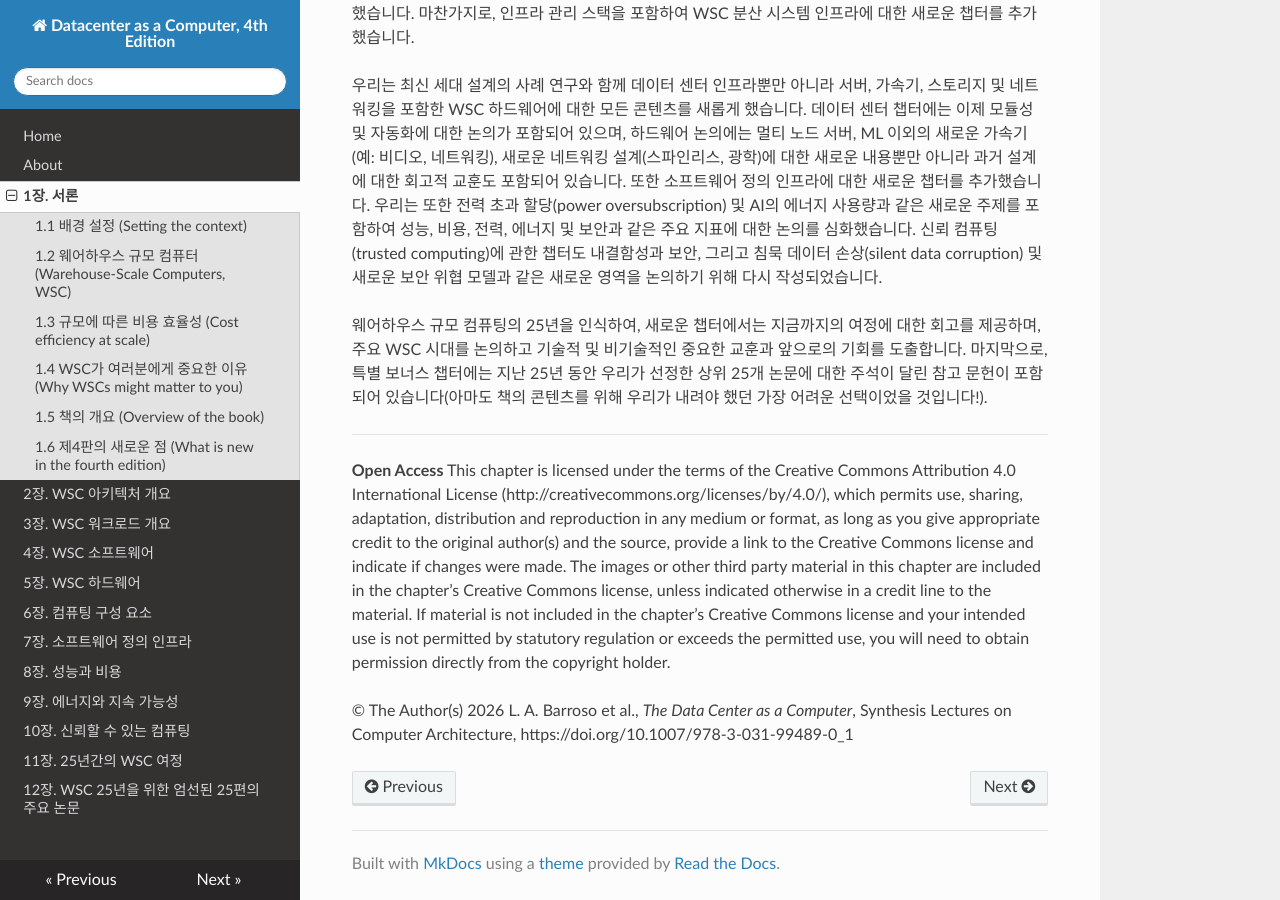
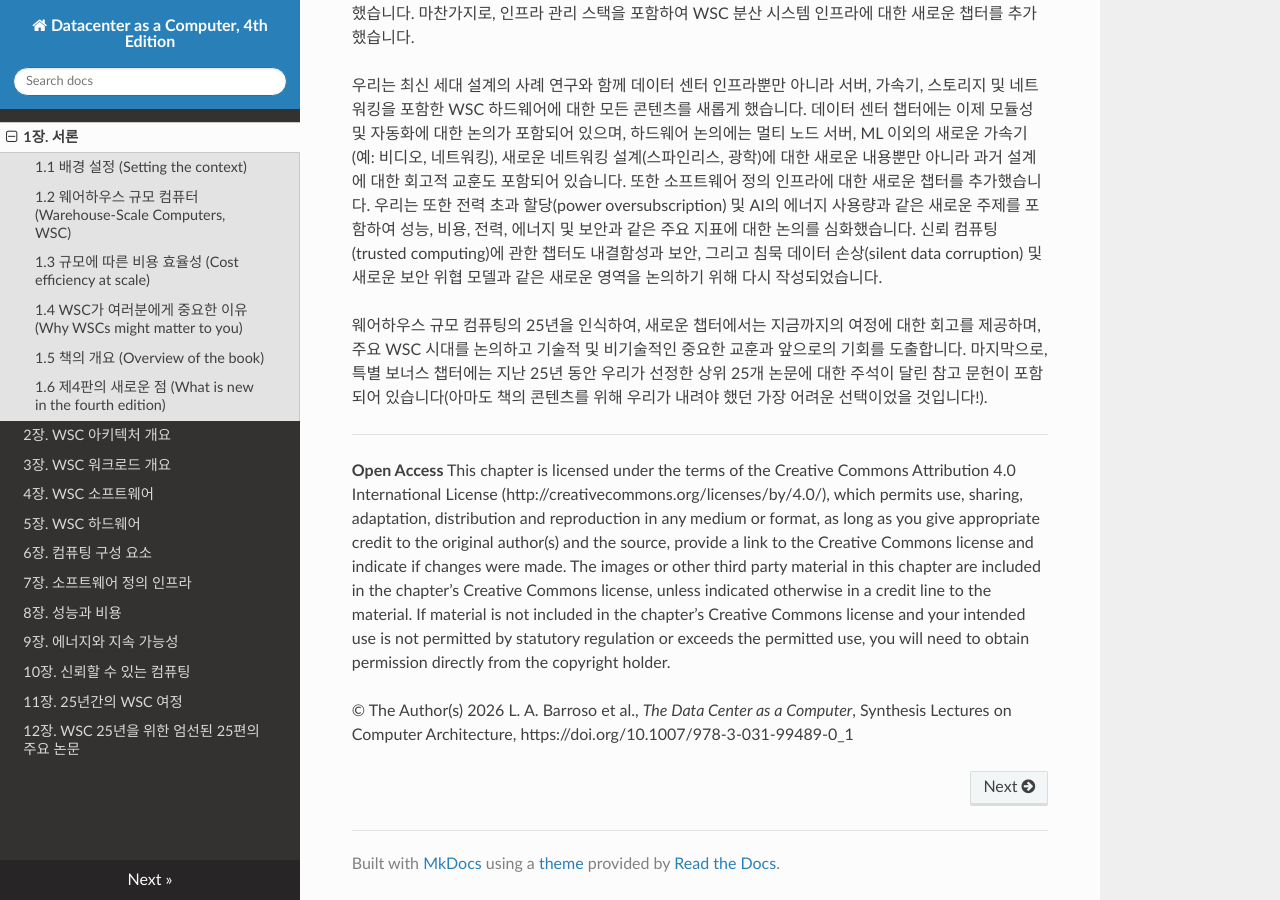
Before and after one commit to kyunghoj/datacenter-as-a-computer-4th, an MkDocs documentation site: the page built from docs/978-3-031-99489-0_1.md, in a window 1280 px wide and 900 px high, scrolled down 5280 px. Built offline with MkDocs 1.6.1, drawn with Linux system fonts in a browser that asks for light colours; nearby versions of some CDN libraries.

Commit message:
불필요한 페이지 (Home, About) 제거

```diff
--- a/mkdocs.yml
+++ b/mkdocs.yml
@@ -1,7 +1,5 @@
 site_name: Datacenter as a Computer, 4th Edition
 nav:
-  - Home: index.md
-  - About: about.md
   - 1장. 서론: 978-3-031-99489-0_1.md
   - 2장. WSC 아키텍처 개요: 978-3-031-99489-0_2.md
   - 3장. WSC 워크로드 개요: 978-3-031-99489-0_3.md
```
